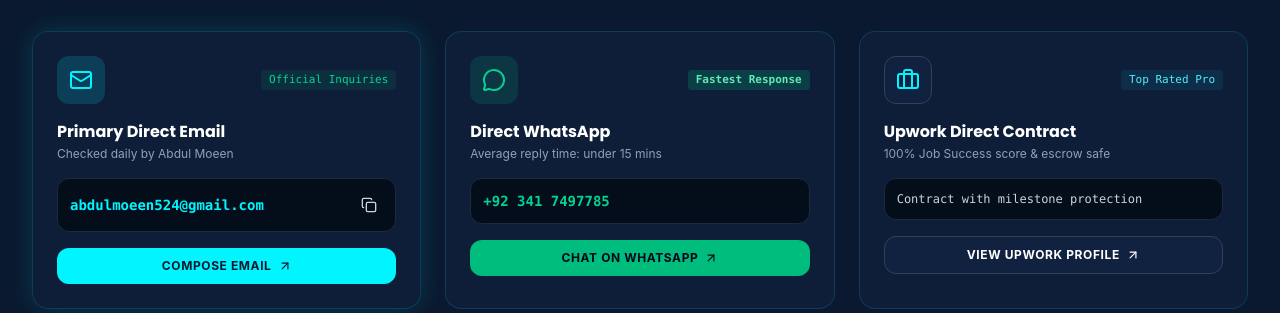
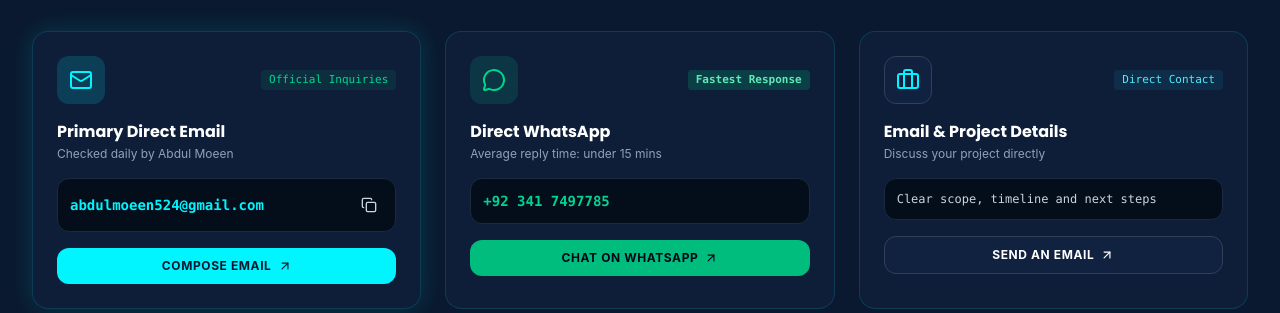
Before and after one commit to 786web/My-portfolio-trinova-, a React (Vite) app: page / in a window 1280 px wide. Both pictures are taken after a click on the button "Contact & Hire". Shown: the part 363-676 px from the top of the page. Built offline with nearby package versions, Linux system fonts and the light colour scheme; no server answers.

Commit message:
Make contact options accurate and remove unverified Upwork claims

```diff
--- a/src/pages/ContactPage.tsx
+++ b/src/pages/ContactPage.tsx
@@ -156,33 +156,33 @@ export const ContactPage: React.FC<ContactPageProps> = ({
             </a>
           </div>
 
-          {/* Card 3: Upwork Profile */}
+          {/* Card 3: Email Contact */}
           <div className="glass-card rounded-2xl p-6 border border-slate-800 space-y-4 relative overflow-hidden group">
             <div className="flex items-center justify-between">
               <div className="w-12 h-12 rounded-xl bg-[#112240] text-[#00F5FF] flex items-center justify-center border border-slate-700">
                 <Briefcase className="w-6 h-6" />
               </div>
               <span className="text-[11px] font-mono text-cyan-300 bg-cyan-500/10 px-2 py-0.5 rounded">
-                Top Rated Pro
+                Direct Contact
               </span>
             </div>
 
             <div>
-              <h3 className="text-base font-bold text-white">Upwork Direct Contract</h3>
-              <p className="text-xs text-slate-400 mt-0.5">100% Job Success score &amp; escrow safe</p>
+              <h3 className="text-base font-bold text-white">Email & Project Details</h3>
+              <p className="text-xs text-slate-400 mt-0.5">Discuss your project directly</p>
             </div>
 
             <div className="p-3 rounded-xl bg-[#040d1a] border border-slate-800 text-xs font-mono text-slate-300">
-              Contract with milestone protection
+              Clear scope, timeline and next steps
             </div>
 
             <a
-              href={CONTACT_INFO.upworkProfile}
+              href={`mailto:${CONTACT_INFO.email}`}
               target="_blank"
               rel="noopener noreferrer"
               className="w-full py-2.5 rounded-xl bg-[#112240] hover:bg-[#1f355b] border border-slate-700 text-white font-bold text-xs uppercase tracking-wider transition-all flex items-center justify-center gap-1.5"
             >
-              <span>View Upwork Profile</span>
+              <span>Send an Email</span>
               <ArrowUpRight className="w-3.5 h-3.5" />
             </a>
           </div>
@@ -317,11 +317,11 @@ export const ContactPage: React.FC<ContactPageProps> = ({
         <div className="p-6 rounded-2xl bg-[#040d1a] border border-slate-800 flex flex-col sm:flex-row items-center justify-between gap-4 text-xs font-mono text-slate-400">
           <div className="flex items-center gap-2">
             <Clock className="w-4 h-4 text-[#00F5FF]" />
-            <span>Response guarantee: within 15 minutes</span>
+            <span>Response time may vary; WhatsApp is the quickest contact option</span>
           </div>
           <div className="flex items-center gap-2">
             <ShieldCheck className="w-4 h-4 text-emerald-400" />
-            <span>Upwork Top Rated &bull; Escrow Protection Guaranteed</span>
+            <span>Project scope and payment terms agreed before work begins</span>
           </div>
         </div>
       </section>
```
